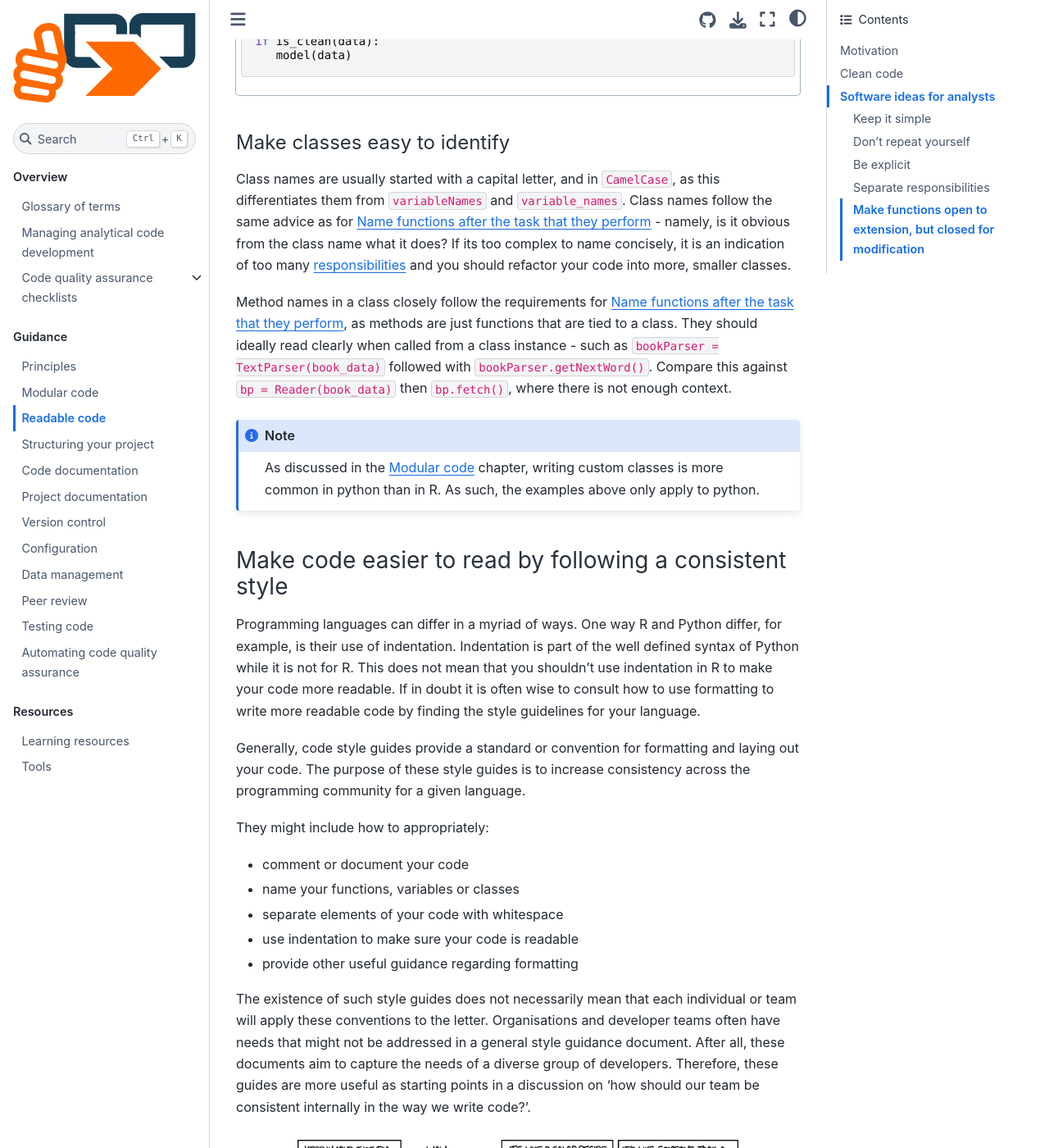
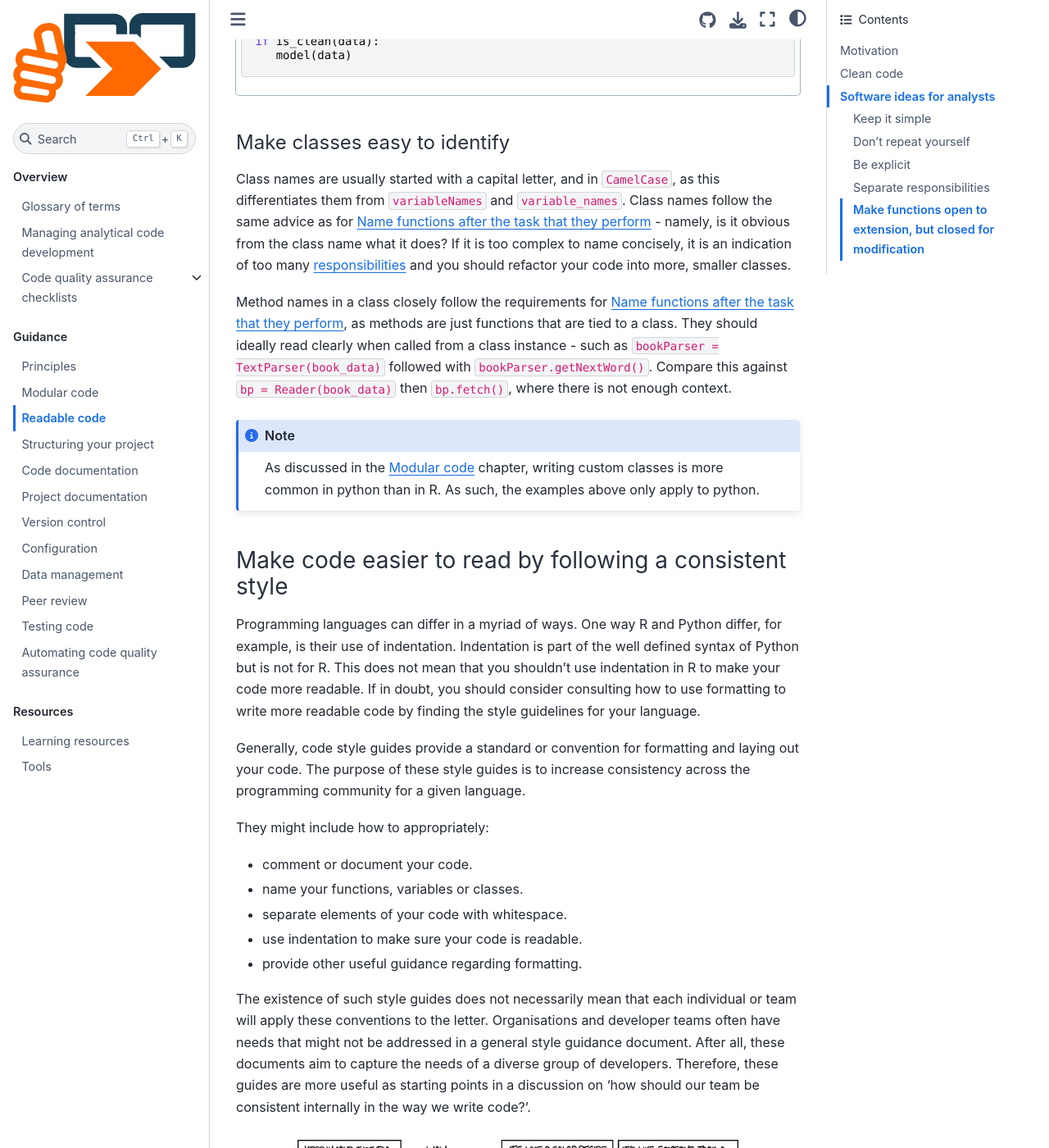
Before and after one commit to best-practice-and-impact/qa-of-code-guidance, a Jupyter Book: the page built from book/readable_code.md, in a window 1280 px wide and 1400 px high, scrolled down 5793 px. Shown: the whole window at 82% size. Built offline with Jupyter Book 1.0.4 settings and Sphinx 7.4.7 and the Sphinx Book theme 1.1.4, drawn with Linux system fonts in a browser that asks for light colours; some of the changed text lies outside the part shown.

Commit message:
punctuation consistency in Readable Code

````diff
--- a/book/readable_code.md
+++ b/book/readable_code.md
@@ -9,8 +9,8 @@
 To get the most benefit from this section, you should have an understanding modular code, which was covered in the [previous chapter](modular_code.md).
 You should also have an understand of core programming concepts such as:
 
-* storing information in variables
-* using control flow, such as if-statements and for-loops
+* storing information in variables.
+* using control flow, such as if-statements and for-loops.
 
 You can find links to relevant training in the [](learning.md) section of the book.
 ```
@@ -24,9 +24,9 @@
 -- Guido van Rossum (creator of Python)
 ```
 
-When writing code, we should expect that at some point someone else will need to understand, use and adapt it.
+When writing code, we should expect that at some point someone else will need to understand, use, and adapt it.
 This might be yourself in six months time.
-As such, it is important to empathise with these potential users and write code that is tidy, understandable and does not add unnecessary complexity.
+As such, it is important to empathise with these potential users and write code that is tidy, understandable, and does not add unnecessary complexity.
 Doing this will make for a 'self-documenting' codebase that does not need as much additional documentation.
 
 This chapter highlights good coding practices that will improve the readability and maintainability of your code.
@@ -62,8 +62,8 @@
 
 Someone reading your code will benefit greatly if you use names that are:
 
-- informative and not misleading
-- concise but not cryptic
+- informative and not misleading.
+- concise but not cryptic.
 
 
 (naming-variables)=
@@ -307,7 +307,7 @@
 
 Class names are usually started with a capital letter, and in `CamelCase`, as this differentiates them from `variableNames` and `variable_names`.
 Class names follow the same advice as for [](naming-functions) - namely, is it obvious from the class name what it does?
-If its too complex to name concisely, it is an indication of too many [responsibilities](class-responsibilities)
+If it is too complex to name concisely, it is an indication of too many [responsibilities](class-responsibilities)
 and you should refactor your code into more, smaller classes.
 
 Method names in a class closely follow the requirements for [](naming-functions), as methods are just functions that are tied to a class.
@@ -325,20 +325,20 @@
 
 Programming languages can differ in a myriad of ways.
 One way R and Python differ, for example, is their use of indentation.
-Indentation is part of the well defined syntax of Python while it is not for R.
+Indentation is part of the well defined syntax of Python but is not for R.
 This does not mean that you shouldn't use indentation in R to make your code more readable.
-If in doubt it is often wise to consult how to use formatting to write more readable code by finding the style guidelines for your language.
+If in doubt, you should consider consulting how to use formatting to write more readable code by finding the style guidelines for your language.
 
 Generally, code style guides provide a standard or convention for formatting and laying out your code.
 The purpose of these style guides is to increase consistency across the programming community for a given language.
 
 They might include how to appropriately:
 
-- comment or document your code
-- name your functions, variables or classes
-- separate elements of your code with whitespace
-- use indentation to make sure your code is readable
-- provide other useful guidance regarding formatting
+- comment or document your code.
+- name your functions, variables or classes.
+- separate elements of your code with whitespace.
+- use indentation to make sure your code is readable.
+- provide other useful guidance regarding formatting.
 
 The existence of such style guides does not necessarily mean that each individual or team will apply these conventions to the letter.
 Organisations and developer teams often have needs that might not be addressed in a general style guidance document.
@@ -800,7 +800,7 @@
 
 For example, within the section of your code concerned with modelling data, you might have a set of functions to download data from an external data store.
 These functions should only be responsible for receiving the required data safely and providing it to the `Model` object.
-If you had the need to download data from different sources online (i.e. Database, CSV or other), you might create several download functions.
+If you had the need to download data from different sources online (i.e., Database, CSV or other), you might create several download functions.
 To pick the right function for each model you might create a ['LoaderFactory'](<https://en.wikipedia.org/wiki/Factory_(object-oriented_programming)>)
 who's only responsibility is to provide the `Model` with the right loading function for the right data source.
 
````
